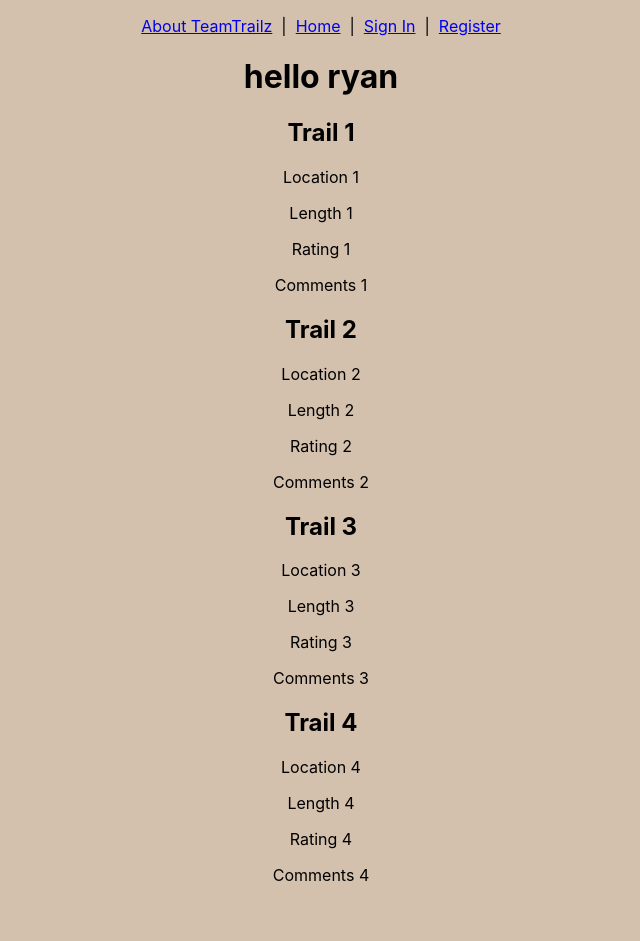
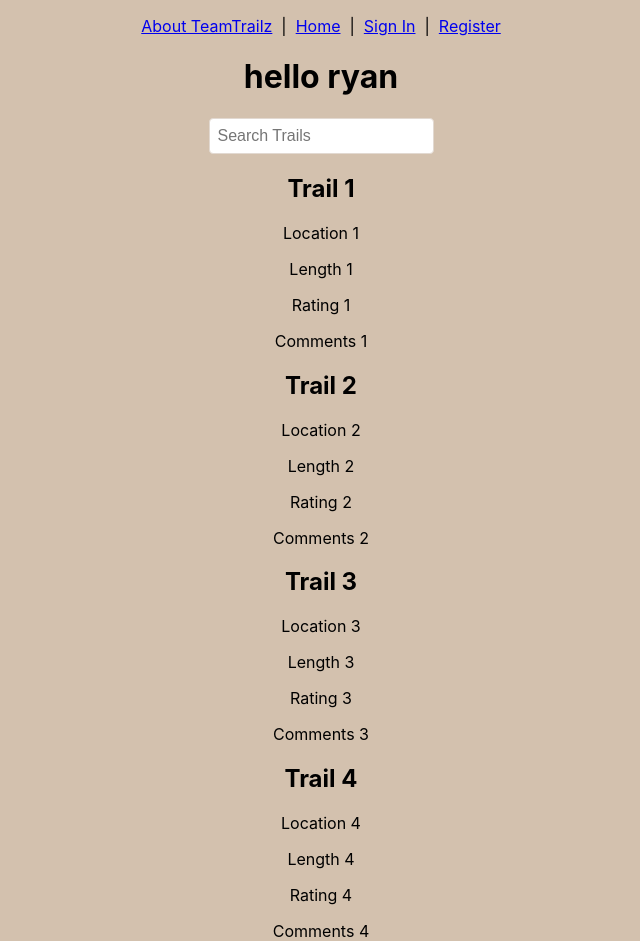
Before and after one commit to RCarr94/team-trailz, a React (Create React App) app: page / in a window 1280 px wide. Shown: the whole page, without its empty margins (319-959 px from the left). Before the commit the page ends 885 px from the top, so only its background shows below. Built offline with nearby package versions, Linux system fonts and the light colour scheme.

Commit message:
added search filter that sorts existing trails by name and location

```diff
--- /dev/null
+++ b/src/components/SearchFilter/SearchFilter.css
@@ -0,0 +1,28 @@
+.search-bar {
+  display: flex;
+  flex-direction: column;
+  justify-content: center;
+  align-items: center;
+  height: 100vh;
+  font-size: 22px;
+}
+.search-header {
+  display: flex;
+}
+.search-text {
+  margin-right: 10px;
+  font-size: 22px;
+  display: flex;
+  align-items: center;
+  justify-content: center;
+}
+#search-box {
+  height: 25px;
+}
+#search-box[placeholder] {
+  line-height: 25px;
+  font-size: 25px;
+}
+#item-list {
+  min-height: 260px;
+}
--- /dev/null
+++ b/src/components/SearchFilter/SearchFilter.jsx
@@ -0,0 +1,29 @@
+import { useState } from 'react';
+import './SearchFilter.css';
+
+
+export default function SearchFilter({ trailItems, setFilteredData }) {
+  const [searchTrails, setSearchTrails] = useState('');
+
+
+  const handleSearch = function(evt) {
+    const query = evt.target.value.toLowerCase();
+    setSearchTrails(query);
+
+    const filteredResults = trailItems.filter(trail =>
+      trail.name.toLowerCase().includes(query.toLowerCase()) || trail.location.toLowerCase().includes(query)
+    );
+    setFilteredData(filteredResults);
+  }
+
+  return (
+    <div>
+      <input
+        type="text"
+        placeholder="Search Trails"
+        value={searchTrails}
+        onChange={handleSearch}
+      />
+    </div>
+  );
+};
--- a/src/components/TrailList/TrailList.jsx
+++ b/src/components/TrailList/TrailList.jsx
@@ -1,17 +1,12 @@
 import TrailListItem from "../TrailListItem/TrailListItem";
 
-const trailTestItems = [
-  {name: "Trail 1", location: "Location 1", length: "Length 1", difficulty: "Difficulty 1", rating: "Rating 1", comments: "Comments 1"},
-  {name: "Trail 2", location: "Location 2", length: "Length 2", difficulty: "Difficulty 2", rating: "Rating 2", comments: "Comments 2"},
-  {name: "Trail 3", location: "Location 3", length: "Length 3", difficulty: "Difficulty 3", rating: "Rating 3", comments: "Comments 3"},
-  {name: "Trail 4", location: "Location 4", length: "Length 4", difficulty: "Difficulty 4", rating: "Rating 4", comments: "Comments 4"},
-]
 
-export default function TrailList() {
-  const trails = trailTestItems.map(trail =>
+
+export default function TrailList({ trailItems }) {
+  const trails = trailItems.map(trail =>
     <TrailListItem
       key={trail._id}
-      trailTestItem={trail}
+      trailItem={trail}
     />
   );
   return (
--- a/src/components/TrailListItem/TrailListItem.jsx
+++ b/src/components/TrailListItem/TrailListItem.jsx
@@ -1,14 +1,14 @@
 
 
-export default function TrailListItem({ trailTestItem }) {
+export default function TrailListItem({ trailItem }) {
   return (
     <div>
-      <h2>{trailTestItem.name}</h2>
-      <p>{trailTestItem.location}</p>
-      <p>{trailTestItem.length}</p>
-      <p>{trailTestItem.rating}</p>
-      <p>{trailTestItem.description}</p>
-      <p>{trailTestItem.comments}</p>
+      <h2>{trailItem.name}</h2>
+      <p>{trailItem.location}</p>
+      <p>{trailItem.length}</p>
+      <p>{trailItem.rating}</p>
+      <p>{trailItem.description}</p>
+      <p>{trailItem.comments}</p>
     </div>
   );
 }
--- a/src/pages/HomePage/HomePage.jsx
+++ b/src/pages/HomePage/HomePage.jsx
@@ -5,9 +5,18 @@ import * as trailsAPI from "../../utilities/api/trails-api";
 
 // Components
 import TrailList from "../../components/TrailList/TrailList"
+import SearchFilter from "../../components/SearchFilter/SearchFilter";
+
+const trailTestItems = [
+  { _id: 1, name: 'Trail 1', location: 'Location 1', length: 'Length 1', difficulty: 'Difficulty 1', rating: 'Rating 1', comments: 'Comments 1' },
+  { _id: 2, name: 'Trail 2', location: 'Location 2', length: 'Length 2', difficulty: 'Difficulty 2', rating: 'Rating 2', comments: 'Comments 2' },
+  { _id: 3, name: 'Trail 3', location: 'Location 3', length: 'Length 3', difficulty: 'Difficulty 3', rating: 'Rating 3', comments: 'Comments 3' },
+  { _id: 4, name: 'Trail 4', location: 'Location 4', length: 'Length 4', difficulty: 'Difficulty 4', rating: 'Rating 4', comments: 'Comments 4' },
+];
 
 export default function HomePage() {
-  const [trailItems, setTrailItems] = useState([]);
+  const [trailItems, setTrailItems] = useState(trailTestItems);
+  const [filteredData, setFilteredData] = useState(trailItems);
 
   // useEffect(function() {
   //   async function getTrails() {
@@ -17,11 +26,13 @@ export default function HomePage() {
   //   getTrails();
   // }, []);
 
+
   return (
     <main>
       <h1>hello ryan </h1>
       <div>
-        <TrailList trailItems={trailItems}/>
+        <SearchFilter trailItems={trailItems} setFilteredData={setFilteredData}/>
+        <TrailList trailItems={filteredData} />
       </div>
     </main>
   )
```
